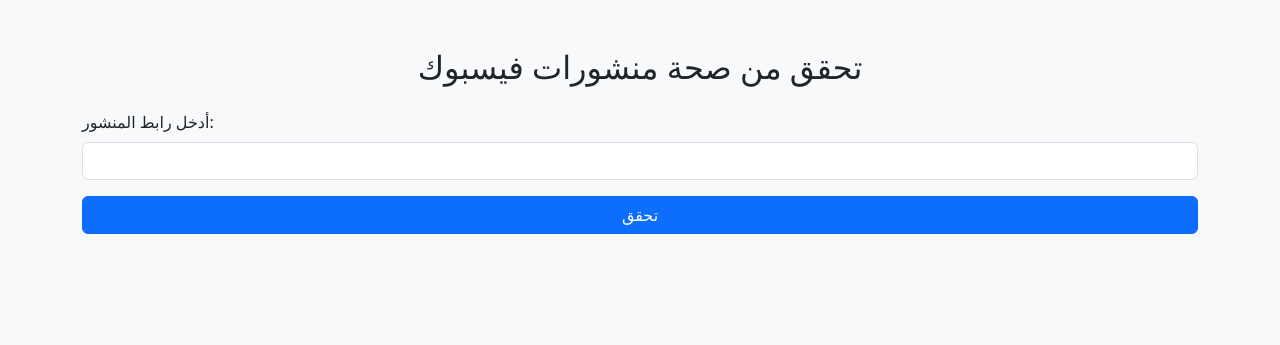
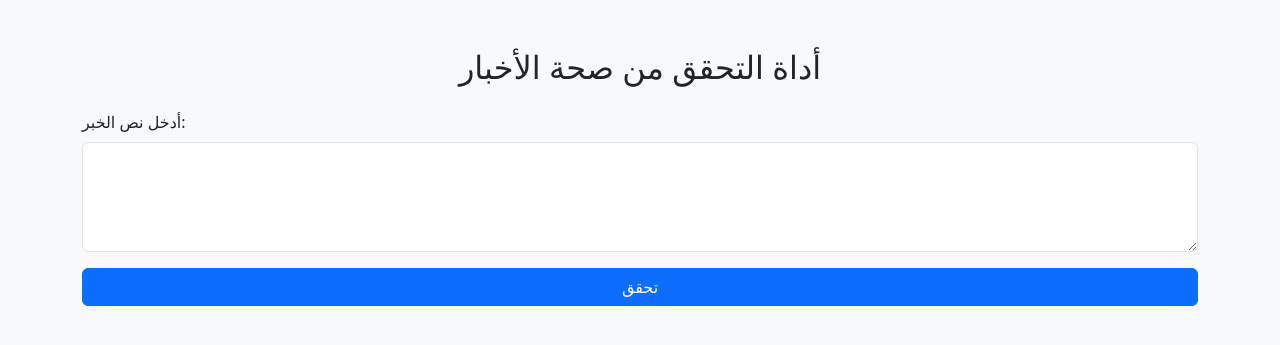
Before and after one commit to islamictiktok/facebook-news-checker, a Flask app: template templates/index.html in a window 1280 px wide. Shown: the top 345 px of the page. Run offline with Flask 3, Linux system fonts and the light colour scheme; the template is opened without the code that fills it, so the values that code supplies are empty.

Commit message:
Update index.html

```diff
--- a/templates/index.html
+++ b/templates/index.html
@@ -3,46 +3,39 @@
 <head>
     <meta charset="UTF-8">
     <meta name="viewport" content="width=device-width, initial-scale=1.0">
-    <title>تحقق من صحة منشورات فيسبوك</title>
+    <title>التحقق من الأخبار</title>
     <link rel="stylesheet" href="https://cdn.jsdelivr.net/npm/bootstrap@5.3.0/dist/css/bootstrap.min.css">
 </head>
 <body class="bg-light">
     <div class="container mt-5">
-        <h2 class="text-center">تحقق من صحة منشورات فيسبوك</h2>
-        <form id="checkForm" class="mt-4">
+        <h2 class="text-center mb-4">أداة التحقق من صحة الأخبار</h2>
+        <form id="newsForm">
             <div class="mb-3">
-                <label for="post_url" class="form-label">أدخل رابط المنشور:</label>
-                <input type="url" class="form-control" id="post_url" required>
+                <label for="newsText" class="form-label">أدخل نص الخبر:</label>
+                <textarea class="form-control" id="newsText" rows="4" required></textarea>
             </div>
             <button type="submit" class="btn btn-primary w-100">تحقق</button>
         </form>
-
-        <div id="result" class="mt-4"></div>
+        <div class="mt-4" id="resultContainer" style="display: none;">
+            <h4>نتيجة التحقق:</h4>
+            <p id="verificationResult" class="fw-bold"></p>
+        </div>
     </div>
 
     <script>
-        document.getElementById("checkForm").addEventListener("submit", function(event) {
+        document.getElementById('newsForm').addEventListener('submit', async function(event) {
             event.preventDefault();
-            let postUrl = document.getElementById("post_url").value;
-            fetch("/", {
-                method: "POST",
-                headers: { "Content-Type": "application/x-www-form-urlencoded" },
-                body: "post_url=" + encodeURIComponent(postUrl)
-            })
-            .then(response => response.json())
-            .then(data => {
-                let resultDiv = document.getElementById("result");
-                if (data.validity && data.accuracy !== undefined) {
-                    resultDiv.innerHTML = `<h5>نتيجة التحقق:</h5><p>المنشور ${data.validity}</p>`;
-                    resultDiv.innerHTML += `<h5>نسبة الصحة: ${data.accuracy}%</h5>`;
-                } else {
-                    resultDiv.innerHTML = `<h5>حدث خطأ في التحقق</h5>`;
-                }
-            })
-            .catch(error => {
-                let resultDiv = document.getElementById("result");
-                resultDiv.innerHTML = `<h5>حدث خطأ في الاتصال بالخادم</h5>`;
+            const newsText = document.getElementById('newsText').value;
+
+            const response = await fetch('/verify', {
+                method: 'POST',
+                headers: { 'Content-Type': 'application/json' },
+                body: JSON.stringify({ news: newsText })
             });
+
+            const data = await response.json();
+            document.getElementById('verificationResult').textContent = data.result;
+            document.getElementById('resultContainer').style.display = 'block';
         });
     </script>
 </body>
```
